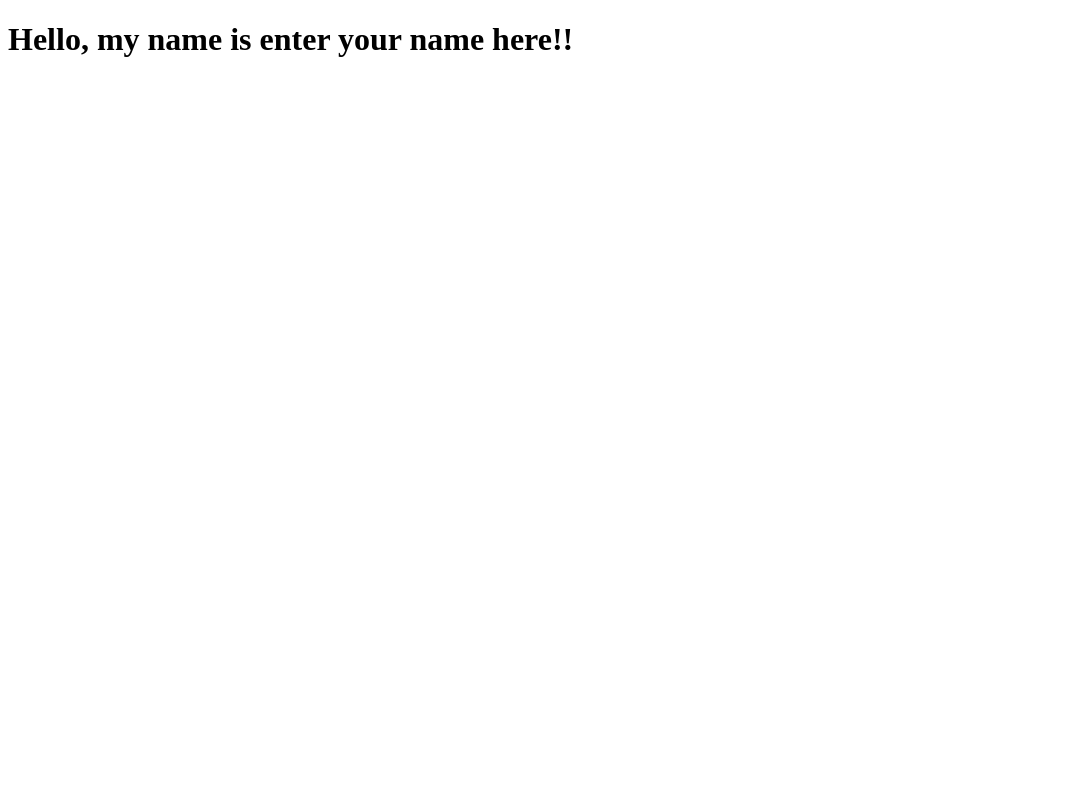
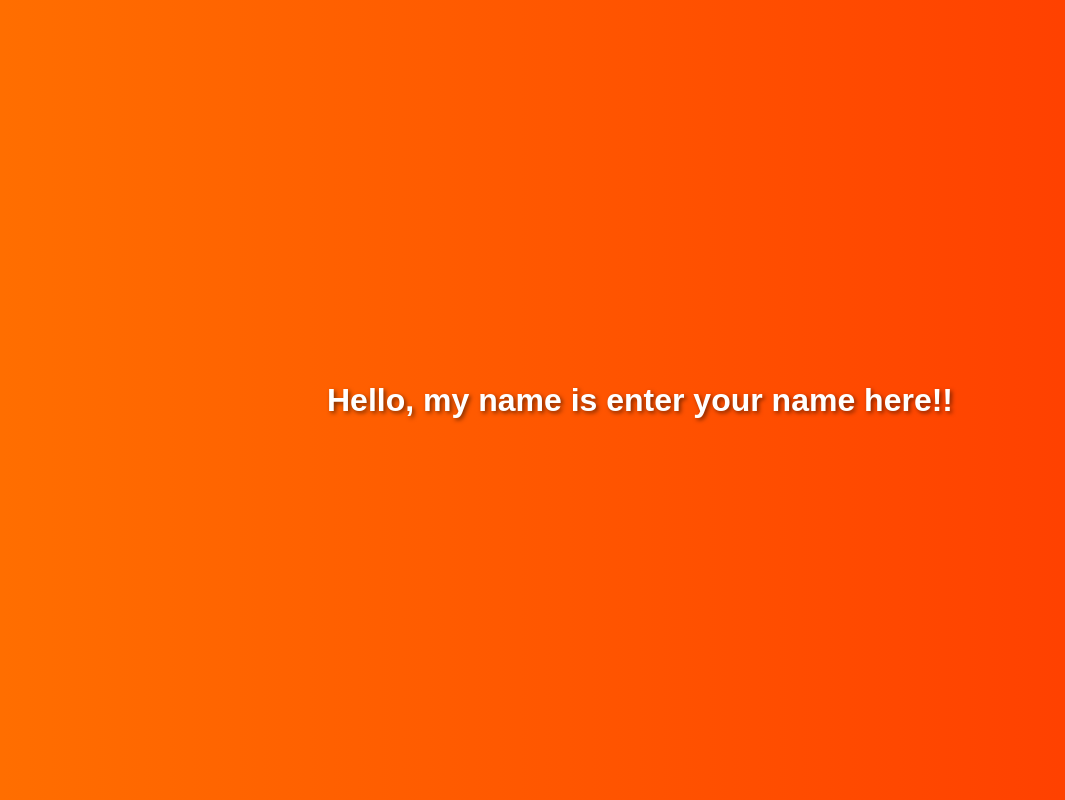
Before and after one commit to Kate-Barnard/python-example, a Flask app: page / in a window 1280 px wide. Shown: the whole page, without its empty margins (0-1065 px from the left). Run offline with Flask 3, Linux system fonts and the light colour scheme.

Commit message:
added in rainbow background

```diff
--- a/templates/index.html
+++ b/templates/index.html
@@ -5,8 +5,35 @@
     <meta charset="UTF-8">
     <meta name="viewport" content="width=device-width, initial-scale=1.0">
     <title>Flask App</title>
+    <style>
+        body, html {
+            height: 100%;
+            margin: 0;
+            font-family: Arial, sans-serif;
+        }
+
+        body {
+            background: linear-gradient(270deg, #ff0000, #ff7f00, #ffff00, #00ff00, #0000ff, #4b0082, #8b00ff);
+            background-size: 1400% 1400%;
+            animation: rainbow 20s ease infinite;
+            display: flex;
+            justify-content: center;
+            align-items: center;
+        }
+
+        h1 {
+            color: white;
+            text-shadow: 2px 2px 4px rgba(0, 0, 0, 0.5);
+        }
+
+        @keyframes rainbow {
+            0% { background-position: 0% 50%; }
+            50% { background-position: 100% 50%; }
+            100% { background-position: 0% 50%; }
+        }
+    </style>
 </head>
 <body>
-    <h1>Hello, my name is {{ name }}!</h1>
+    <h1>Hello, my name is {{ name }}!</h1> <!-- Note, this is how we pass through a variable to HTML with jinja templates! -->
 </body>
 </html>
```
